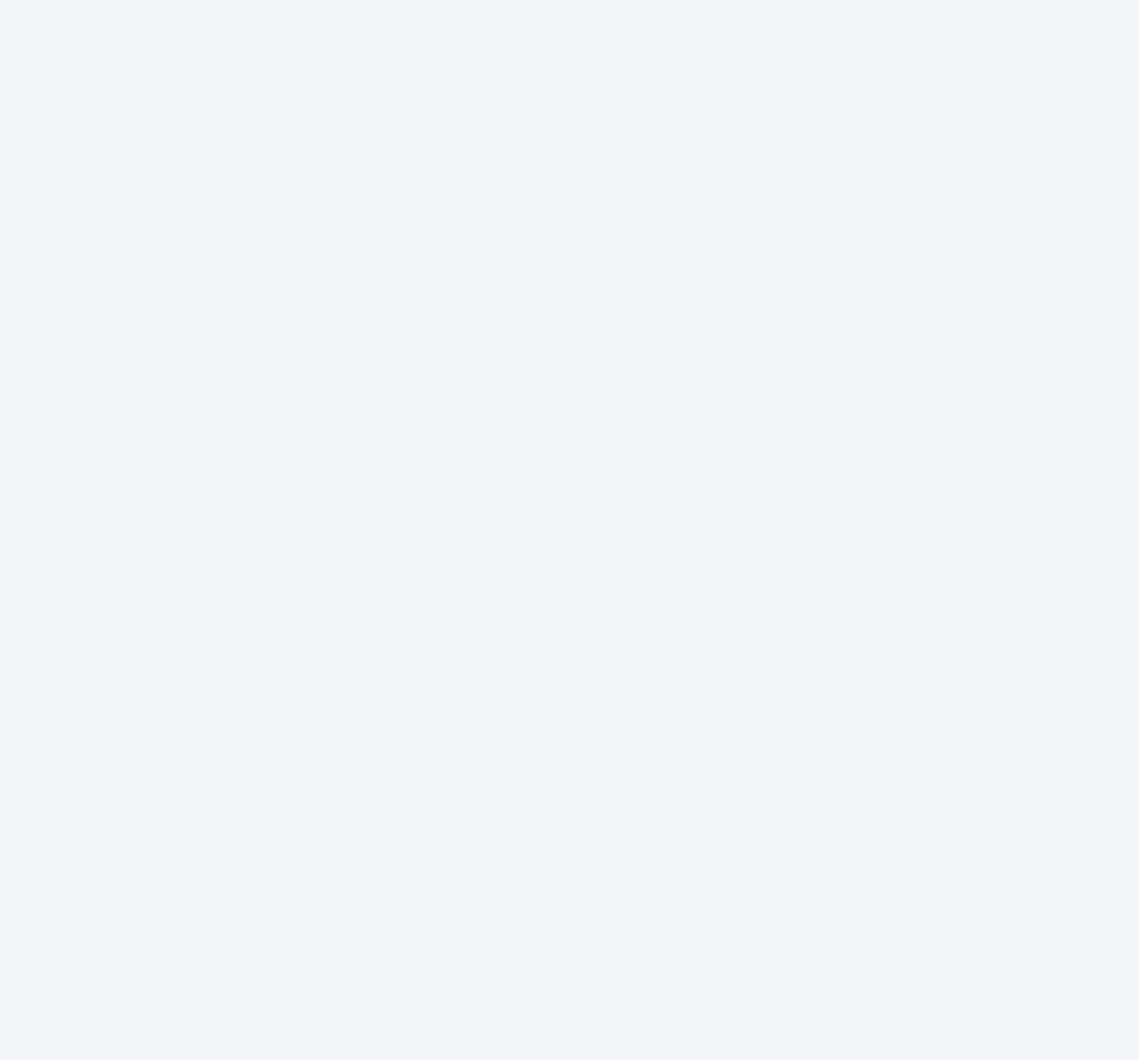
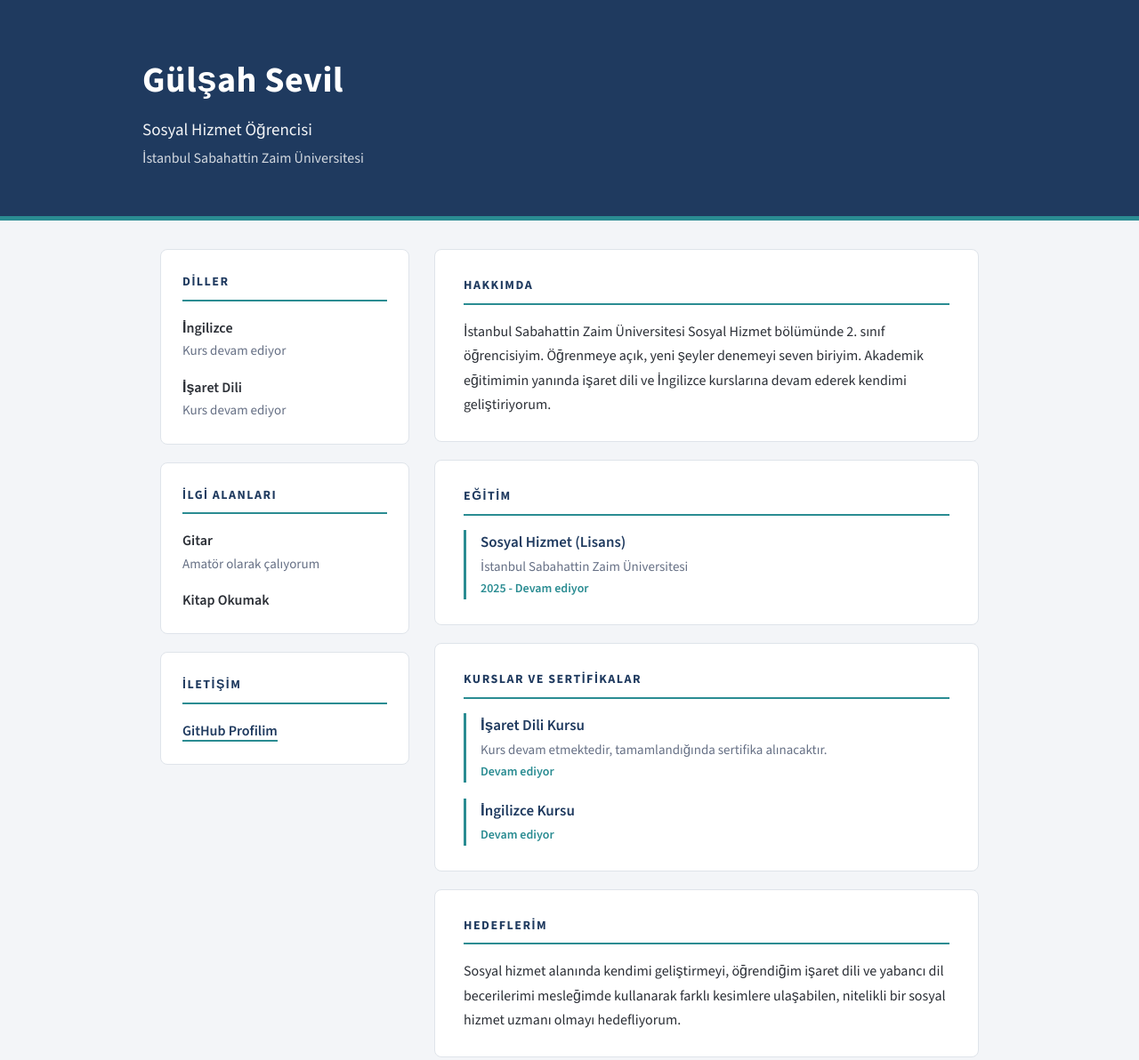
Before and after one commit to gulsahsevil085-ops/gulsahsevil.github.io, a plain HTML site: page index.html in a window 1280 px wide. Shown: the top 1192 px of the page at 89% size. Before the commit the page ends 800 px from the top, so only its background shows below. Drawn offline with nearby package versions, Linux system fonts and the light colour scheme.

Commit message:
Update index.html

```diff
--- a/index.html
+++ b/index.html
@@ -136,4 +136,103 @@
     @media (max-width: 760px) {
       .sayfa { grid-template-columns: 1fr; }
       header h1 { font-size: 32px; }
-      main section { padding:
+      main section { padding: 24px 22px; }
+    }
+
+    @media print {
+      body { background: white; }
+      .sayfa { margin: 20px auto; }
+      aside section, main section { break-inside: avoid; }
+    }
+  </style>
+</head>
+<body>
+
+  <header>
+    <div class="ust-icerik">
+      <h1>Gülşah Sevil</h1>
+      <p class="unvan">Sosyal Hizmet Öğrencisi</p>
+      <p class="okul">İstanbul Sabahattin Zaim Üniversitesi</p>
+    </div>
+  </header>
+
+  <div class="sayfa">
+
+    <aside>
+      <section>
+        <h2>Diller</h2>
+        <div class="oge">
+          <div class="baslik">İngilizce</div>
+          <div class="alt">Kurs devam ediyor</div>
+        </div>
+        <div class="oge">
+          <div class="baslik">İşaret Dili</div>
+          <div class="alt">Kurs devam ediyor</div>
+        </div>
+      </section>
+
+      <section>
+        <h2>İlgi Alanları</h2>
+        <div class="oge">
+          <div class="baslik">Gitar</div>
+          <div class="alt">Amatör olarak çalıyorum</div>
+        </div>
+        <div class="oge">
+          <div class="baslik">Kitap Okumak</div>
+        </div>
+      </section>
+
+      <section>
+        <h2>İletişim</h2>
+        <a class="baglanti" href="https://github.com/kullaniciadin" target="_blank" rel="noopener">GitHub Profilim</a>
+      </section>
+    </aside>
+
+    <main>
+      <section>
+        <h2>Hakkımda</h2>
+        <p>
+          İstanbul Sabahattin Zaim Üniversitesi Sosyal Hizmet bölümünde 2. sınıf öğrencisiyim.
+          Öğrenmeye açık, yeni şeyler denemeyi seven biriyim. Akademik eğitimimin yanında
+          işaret dili ve İngilizce kurslarına devam ederek kendimi geliştiriyorum.
+        </p>
+      </section>
+
+      <section>
+        <h2>Eğitim</h2>
+        <div class="kayit">
+          <h3>Sosyal Hizmet (Lisans)</h3>
+          <div class="alt">İstanbul Sabahattin Zaim Üniversitesi</div>
+          <div class="tarih">2025 - Devam ediyor</div>
+        </div>
+      </section>
+
+      <section>
+        <h2>Kurslar ve Sertifikalar</h2>
+        <div class="kayit">
+          <h3>İşaret Dili Kursu</h3>
+          <div class="alt">Kurs devam etmektedir, tamamlandığında sertifika alınacaktır.</div>
+          <div class="tarih">Devam ediyor</div>
+        </div>
+        <div class="kayit">
+          <h3>İngilizce Kursu</h3>
+          <div class="tarih">Devam ediyor</div>
+        </div>
+      </section>
+
+      <section>
+        <h2>Hedeflerim</h2>
+        <p>
+          Sosyal hizmet alanında kendimi geliştirmeyi, öğrendiğim işaret dili ve
+          yabancı dil becerilerimi mesleğimde kullanarak farklı kesimlere ulaşabilen,
+          nitelikli bir sosyal hizmet uzmanı olmayı hedefliyorum.
+        </p>
+      </section>
+    </main>
+
+  </div>
+
+  <footer>© 2026 Gülşah Sevil</footer>
+
+</body>
+</html>
```
